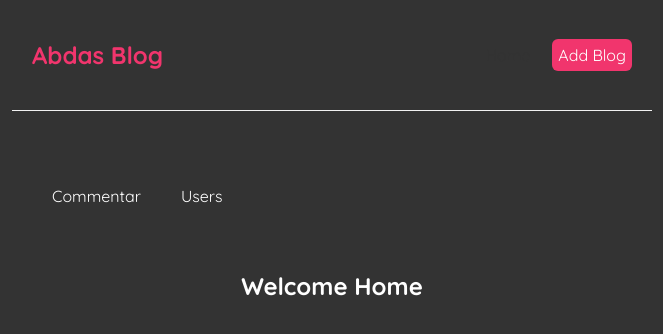
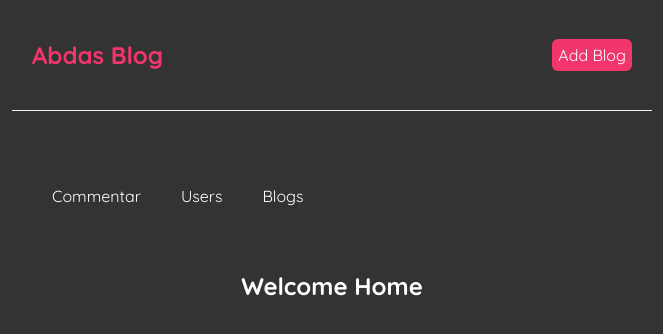
Before and after one commit to rezairfanwijaya/react-js-tutorial-net-ninja, a React (Create React App) app: page / in a window 1280 px wide. Shown: the top 334 px of the page, without its empty margins (308-971 px from the left). Built offline with nearby package versions, Linux system fonts and the light colour scheme.

Commit message:
add: link

```diff
--- a/src/Tags.jsx
+++ b/src/Tags.jsx
@@ -5,6 +5,7 @@ const Tags = () => {
         <div className="tag">
             <Link to="/commentar" className="commentar">Commentar</Link>
             <Link to="/user" className="user">Users</Link>
+            <Link to="/blogs" className="user">Blogs</Link>
         </div>
      );
 }
```
